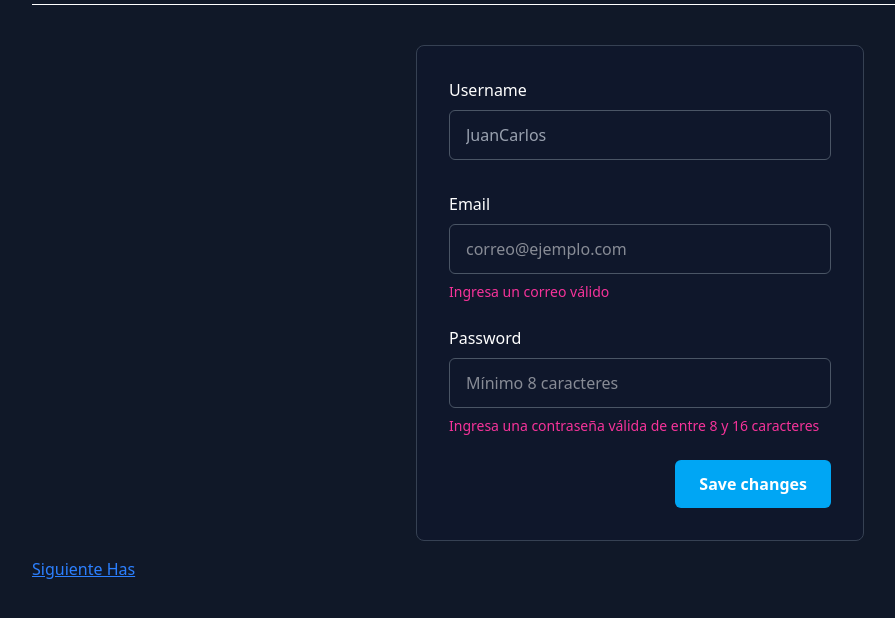
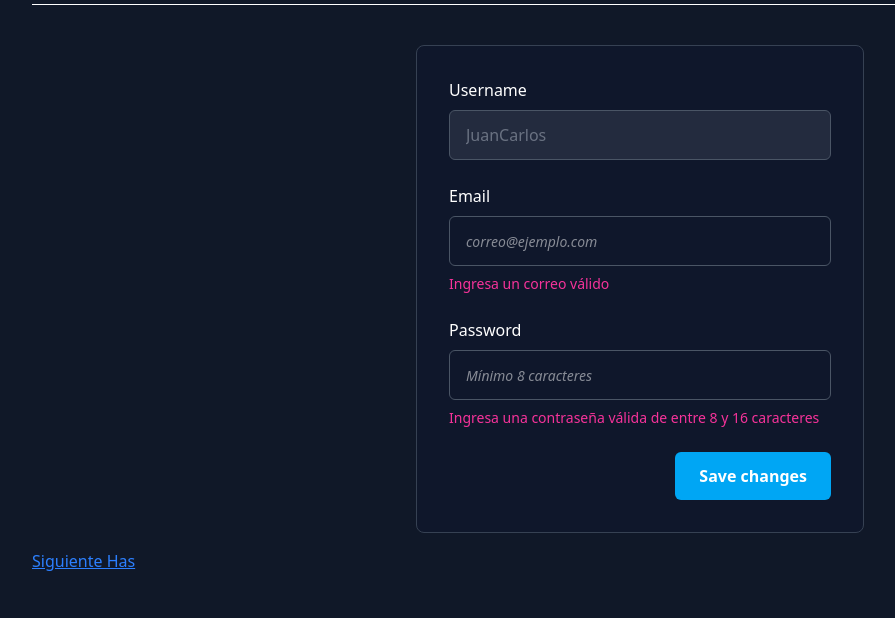
Before and after one commit to PatricioOsorio/tailwind-css-course, a website: page src/01-pseudo-classes/03-formularios.html in a window 1280 px wide. Shown: the part 72-690 px from the top of the page, without its empty margins (0-895 px from the left). Drawn offline with nearby package versions, Linux system fonts and the light colour scheme; files that its build step writes are made by us from their sources.

Commit message:
(Sección 3: TailwindCSS localmente + Recomendaciones oficiales) - wip: Ejercicio - Formularios

```diff
--- a/src/01-pseudo-classes/03-formularios.html
+++ b/src/01-pseudo-classes/03-formularios.html
@@ -17,24 +17,13 @@
       <!-- Campo Username (disabled) -->
       <div class="flex flex-col gap-2">
         <label for="username" class="font-medium text-white">Username</label>
-        <input
-          type="text"
-          id="username"
-          value="JuanCarlos"
-          disabled
-          class="mb-2 rounded-md border border-gray-600 bg-transparent px-4 py-3 text-gray-400 outline-none"
-        />
+        <input type="text" id="username" value="JuanCarlos" disabled class="" />
       </div>
 
       <!-- Campo Email (con validación) -->
       <div class="flex flex-col gap-2">
         <label for="email" class="font-medium text-white">Email</label>
-        <input
-          type="email"
-          id="email"
-          placeholder="correo@ejemplo.com"
-          class="rounded-md border border-gray-600 bg-transparent px-4 py-3 text-white transition-colors outline-none"
-        />
+        <input type="email" id="email" placeholder="correo@ejemplo.com" />
         <span class="text-sm text-pink-500">Ingresa un correo válido</span>
       </div>
 
@@ -47,7 +36,6 @@
           minlength="8"
           maxlength="16"
           placeholder="Mínimo 8 caracteres"
-          class="rounded-md border border-gray-600 bg-transparent px-4 py-3 text-white transition-colors outline-none"
         />
         <span class="text-sm text-pink-500"
           >Ingresa una contraseña válida de entre 8 y 16 caracteres</span
--- a/src/styles.css
+++ b/src/styles.css
@@ -27,6 +27,13 @@
   h6 {
     @apply text-xl;
   }
+
+  input {
+    @apply rounded-md border border-gray-600 bg-transparent px-4 py-3 text-white transition-colors outline-none;
+    @apply placeholder:text-sm placeholder:italic;
+    @apply disabled:cursor-not-allowed disabled:bg-gray-300/10 disabled:text-gray-500;
+    @apply invalid:border-red-500 invalid:bg-red-50 invalid:text-red-500;
+  }
 }
 
 @layer components {
```
